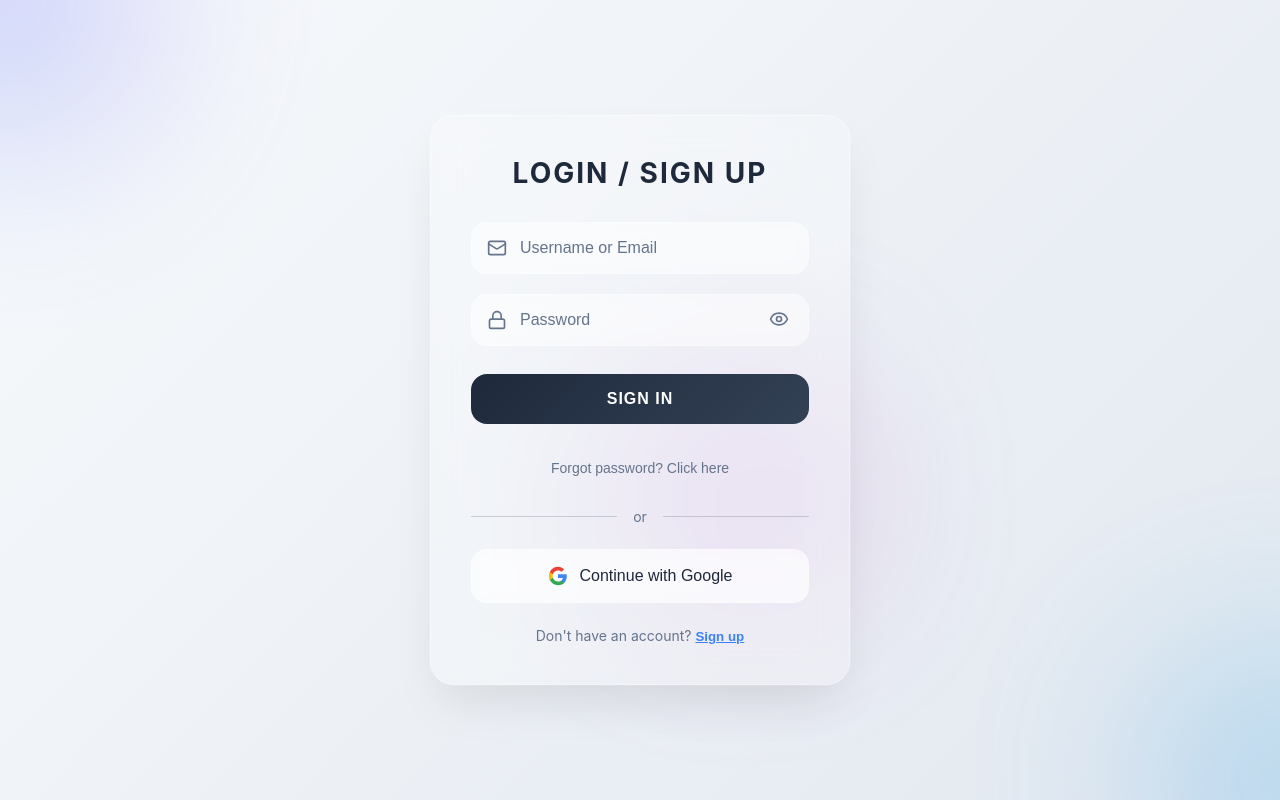
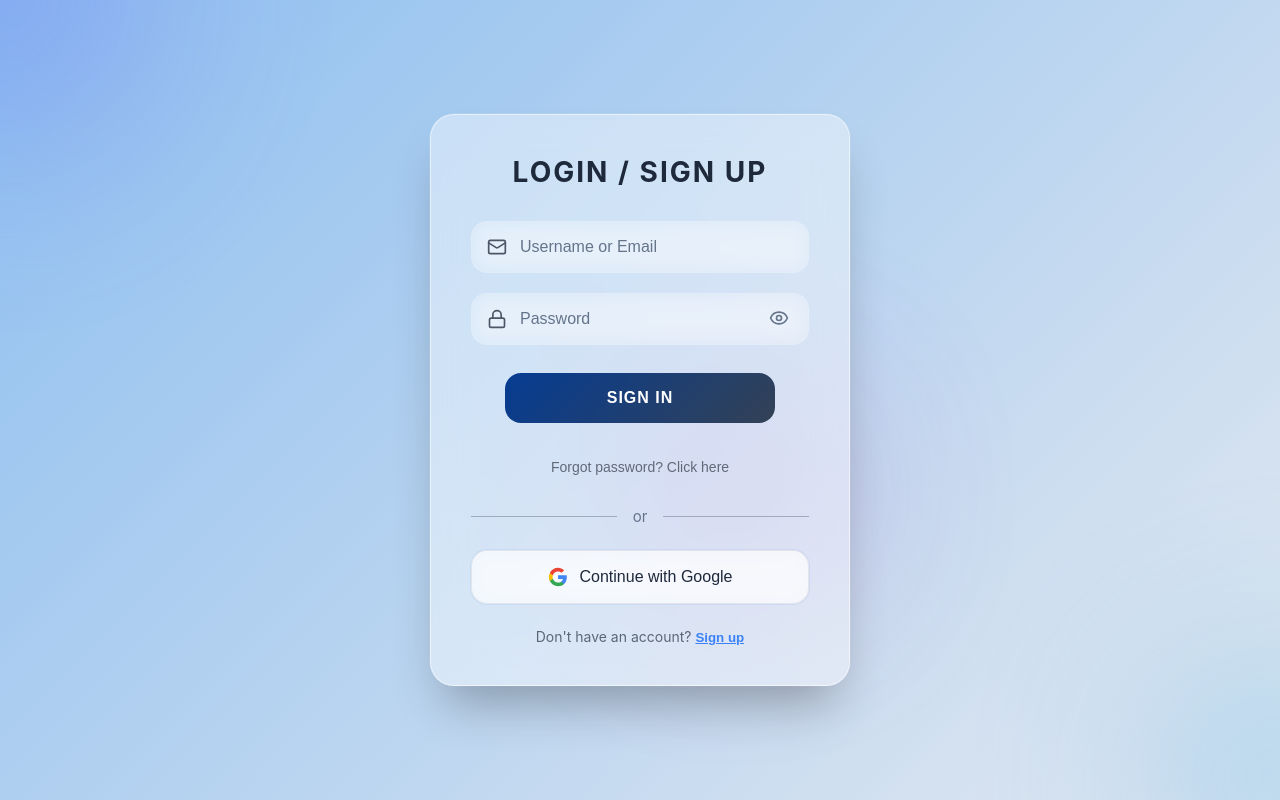
Before and after one commit to Developed-by-Pratik/SaaS_Frontend, a React (Vite) app: page / in a window 1280 px wide. Built offline with nearby package versions, Linux system fonts and the light colour scheme.

Commit message:
Added firebase login and signup

```diff
--- /dev/null
+++ b/firebase.js
@@ -0,0 +1,32 @@
+// Import the functions you need from the SDKs you need
+import { initializeApp } from "firebase/app";
+import { getAnalytics } from "firebase/analytics";
+import { getAuth } from "firebase/auth";
+import { getFirestore } from "firebase/firestore";
+import { GoogleAuthProvider, signInWithPopup } from "firebase/auth";
+// TODO: Add SDKs for Firebase products that you want to use
+// https://firebase.google.com/docs/web/setup#available-libraries
+
+// Your web app's Firebase configuration
+// For Firebase JS SDK v7.20.0 and later, measurementId is optional
+const firebaseConfig = {
+  apiKey: "AIzaSyCGZ5QX9cnsXdIdpZainnAS4ALk8Tmg7Ag",
+  authDomain: "saas-application-d8968.firebaseapp.com",
+  projectId: "saas-application-d8968",
+  storageBucket: "saas-application-d8968.firebasestorage.app",
+  messagingSenderId: "560714076553",
+  appId: "1:560714076553:web:a8de8e59b3e81a8cf8d158",
+  measurementId: "G-BTZZKEGDCB"
+};
+
+// Initialize Firebase
+const app = initializeApp(firebaseConfig);
+const analytics = getAnalytics(app);
+
+export const auth = getAuth(app);
+export const googleProvider = new GoogleAuthProvider();
+export const db = getFirestore(app);
+
+export const signInWithGooglePopup = () => {
+    return signInWithPopup(auth, googleProvider);
+};
--- a/package.json
+++ b/package.json
@@ -11,6 +11,7 @@
     "preview": "vite preview"
   },
   "dependencies": {
+    "firebase": "^12.1.0",
     "lucide-react": "^0.539.0",
     "react": "^19.1.1",
     "react-dom": "^19.1.1",
--- a/src/components/AuthPage.css
+++ b/src/components/AuthPage.css
@@ -1,6 +1,6 @@
 .auth-container {
   min-height: 100vh;
-  background: linear-gradient(135deg, #f8fafc 0%, #e2e8f0 100%);
+  background: linear-gradient(135deg, #8ebff0 0%, #e2e8f0 100%);
   display: flex;
   align-items: center;
   justify-content: center;
@@ -56,14 +56,14 @@
 }
 
 .auth-card {
-  background: rgba(255, 255, 255, 0.25);
+  background: rgba(255, 255, 255, 0.411);
   backdrop-filter: blur(20px);
-  border: 1px solid rgba(255, 255, 255, 0.3);
+  border: 1px solid rgba(255, 255, 255, 0.534);
   border-radius: 24px;
   padding: 40px;
   width: 100%;
   max-width: 420px;
-  box-shadow: 0 25px 50px -12px rgba(0, 0, 0, 0.1), 0 0 0 1px rgba(255, 255, 255, 0.2);
+  box-shadow: 0 30px 50px -15px rgba(0, 0, 0, 0.3), 0 0 0 1px rgba(255, 255, 255, 0.1);
   position: relative;
   z-index: 10;
 }
@@ -100,19 +100,19 @@
 .input-icon {
   position: absolute;
   left: 16px;
-  color: #64748b;
+  color: #4b5666;
   z-index: 2;
 }
 
 .auth-input {
   width: 100%;
   padding: 16px 16px 16px 48px;
-  background: rgba(255, 255, 255, 0.4);
+  background: rgba(255, 255, 255, 0.1);
   backdrop-filter: blur(10px);
-  border: 1px solid rgba(255, 255, 255, 0.3);
+  border: 1px solid rgba(255, 255, 255, 0.1);
   border-radius: 16px;
   font-size: 16px;
-  color: #1e293b;
+  color: #18191fde;
   outline: none;
   transition: all 0.3s ease;
   box-sizing: border-box;
@@ -145,9 +145,10 @@
 }
 
 .auth-button {
-  width: 100%;
+  width: 80%;
+  margin-left: 10%;
   padding: 16px;
-  background: linear-gradient(135deg, #1e293b 0%, #334155 100%);
+  background: linear-gradient(135deg, #063c92 0%, #334155 100%);
   color: white;
   border: none;
   border-radius: 16px;
@@ -160,8 +161,9 @@
 }
 
 .auth-button:hover:not(:disabled) {
-  background: linear-gradient(135deg, #0f172a 0%, #1e293b 100%);
+  background: linear-gradient(135deg, #334155 0%,  #063c92 100%);
   transform: translateY(-2px);
+  transition: all 0.5s ease;
   box-shadow: 0 10px 25px -5px rgba(0, 0, 0, 0.2);
 }
 
@@ -173,7 +175,7 @@
 .forgot-password {
   background: none;
   border: none;
-  color: #64748b;
+  color: #444c57cc;
   font-size: 14px;
   cursor: pointer;
   text-align: center;
@@ -192,7 +194,7 @@
   align-items: center;
   margin: 24px 0;
   color: #64748b;
-  font-size: 14px;
+  font-size: 15px;
 }
 
 .divider::before,
@@ -200,7 +202,7 @@
   content: "";
   flex: 1;
   height: 1px;
-  background: rgba(100, 116, 139, 0.3);
+  background: rgba(100, 116, 139, 0.5);
 }
 
 .divider span {
@@ -212,8 +214,9 @@
   padding: 16px;
   background: rgba(255, 255, 255, 0.6);
   backdrop-filter: blur(10px);
-  border: 1px solid rgba(255, 255, 255, 0.3);
+  border: 0.1px solid rgba(163, 162, 162, 0.2);
   border-radius: 16px;
+  box-shadow: 0 0 0 1px rgba(59, 130, 246, 0.1);
   font-size: 16px;
   color: #1e293b;
   cursor: pointer;
@@ -238,7 +241,7 @@
 .auth-switch {
   text-align: center;
   margin-top: 24px;
-  color: #64748b;
+  color: #5c6775;
   font-size: 14px;
 }
 
--- a/src/components/SignInUpForm.jsx
+++ b/src/components/SignInUpForm.jsx
@@ -3,6 +3,9 @@ import { useState } from "react";
 import { Eye, EyeOff, Mail, Lock, User } from "lucide-react";
 import { useToast } from "./ToastProvider";
 import { useNavigate } from "react-router-dom";
+import { auth, googleProvider } from "../../firebase";
+import { sendPasswordResetEmail } from "firebase/auth";
+import { signInWithGooglePopup } from "../../firebase";
 import "./AuthPage.css";
 
 const SignInUpForm = () => {
@@ -69,9 +72,42 @@ const SignInUpForm = () => {
     }
   };
 
-  const handleGoogleAuth = () => {
-    window.open("http://localhost:8080/oauth2/authorization/google", "_self");
-  };
+const handleGoogleAuth = async () => {
+    setLoading(true);
+    try {
+        const result = await signInWithGooglePopup(auth, googleProvider);
+        const user = result.user;
+        const userData = {
+            name: user.displayName,
+            email: user.email,
+            password: null,
+        };
+
+        const response = await fetch("http://localhost:8080/api/auth/google", {
+            method: "POST",
+            headers: {
+                'Content-Type': 'application/json',
+            },
+            body: JSON.stringify(userData),
+        });
+
+        if (response.ok) {
+            const data = await response.json();
+            localStorage.setItem('token', data.token);
+            showToast("Signed in successfully!", "success");
+            navigate("/home");
+            resetForm();
+        } else {
+            const errorData = await response.json();
+            showToast(errorData.message || "Failed to sync user with backend.");
+        }
+    } catch (error) {
+        console.error("Google sign-in error:", error);
+        showToast(`Error: ${error.message}`, "error");
+    } finally {
+        setLoading(false);
+    }
+};
 
   return (
     <>
--- a/src/index.css
+++ b/src/index.css
@@ -2,6 +2,7 @@
   margin: 0;
   padding: 0;
   box-sizing: border-box;
+  overflow: hidden;
 }
 
 body {
```
Also changed, not shown: 1 other file (tests, documents, lock files or other folders).
